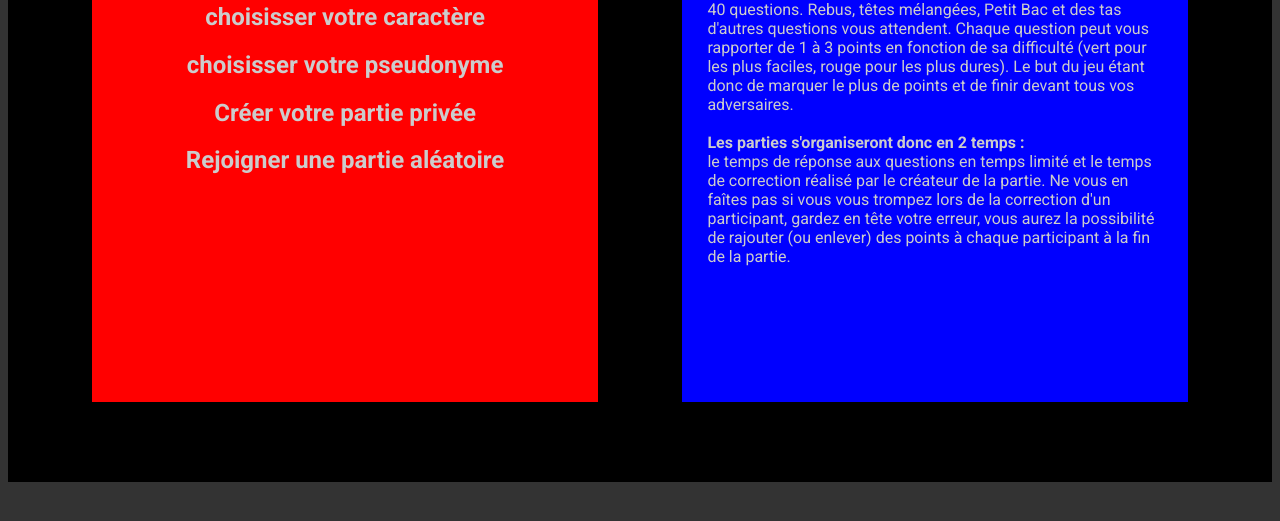
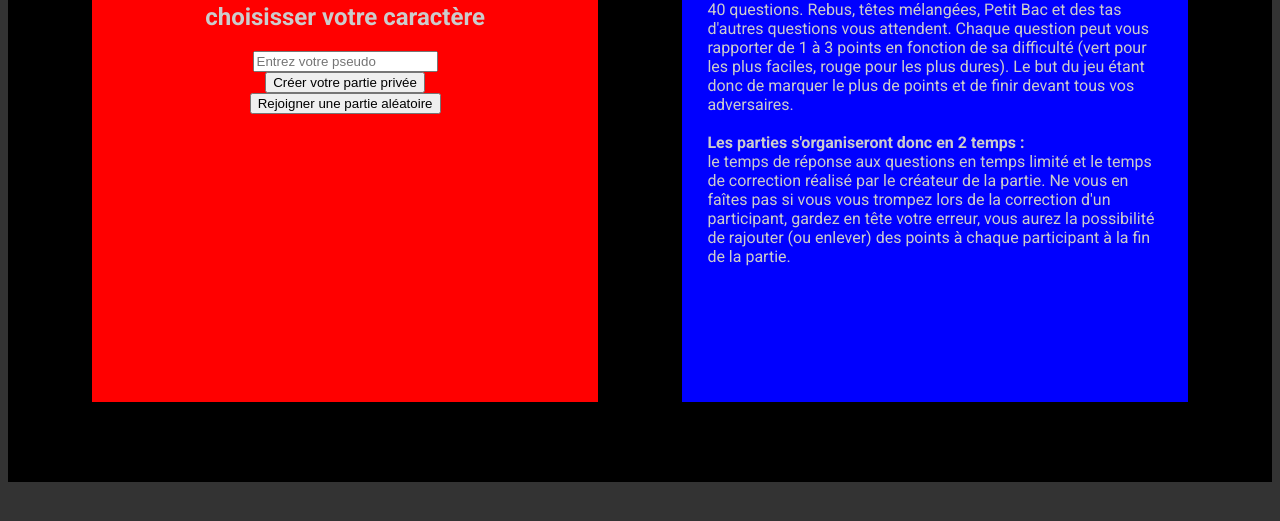
Before and after one commit to MarcantJeremie/JS_Project, a website: page public/frontend/begin/begin.html in a window 1280 px wide. Shown: the part 239-760 px from the top of the page. Drawn offline with nearby package versions, Linux system fonts and the light colour scheme; files that its build step writes are made by us from their sources.

Commit message:
begin.html

```diff
--- a/public/frontend/begin/begin.html
+++ b/public/frontend/begin/begin.html
@@ -5,7 +5,7 @@
     <meta name="viewport" content="width=device-width, initial-scale=1.0" />
     <title>Start a game</title>
 
-    <link rel="stylesheet" href="../frontend/begin/begin.css" />
+    <link rel="stylesheet" href="../../frontend/begin/begin.css" />
 
     <link rel="preconnect" href="https://fonts.googleapis.com" />
     <link rel="preconnect" href="https://fonts.gstatic.com" crossorigin />
@@ -33,13 +33,13 @@
                       <h2> choisisser votre caractère </h2>
                   </div>
                   <div class="play_name">
-                      <h2> choisisser votre pseudonyme </h2>
+                      <input type="text" id="pseudoInput" placeholder="Entrez votre pseudo">
                   </div>
                   <div class="creategame">
-                      <h2> Créer votre partie privée </h2>
+                      <button class="creategame"> Créer votre partie privée </button>
                   </div>
                   <div class="joingame">
-                      <h2> Rejoigner une partie aléatoire </h2>
+                      <button class="joinrandomgame"> Rejoigner une partie aléatoire </button>
                   </div>
               </div>
           </div>
```
